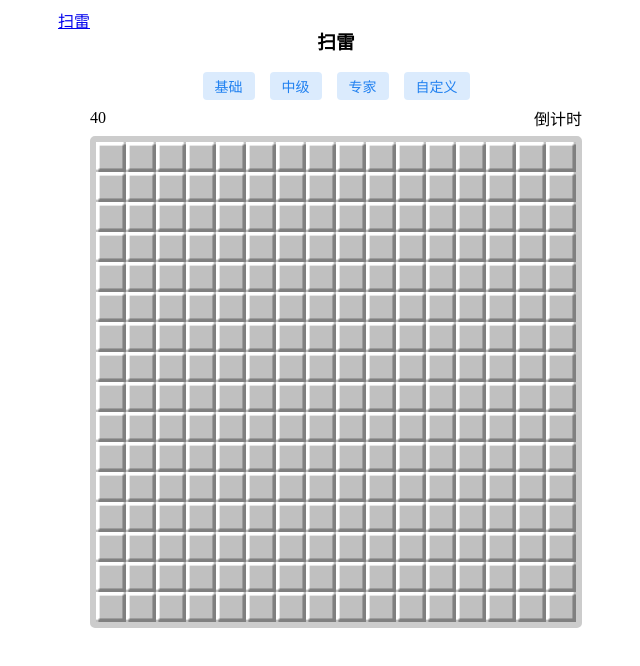
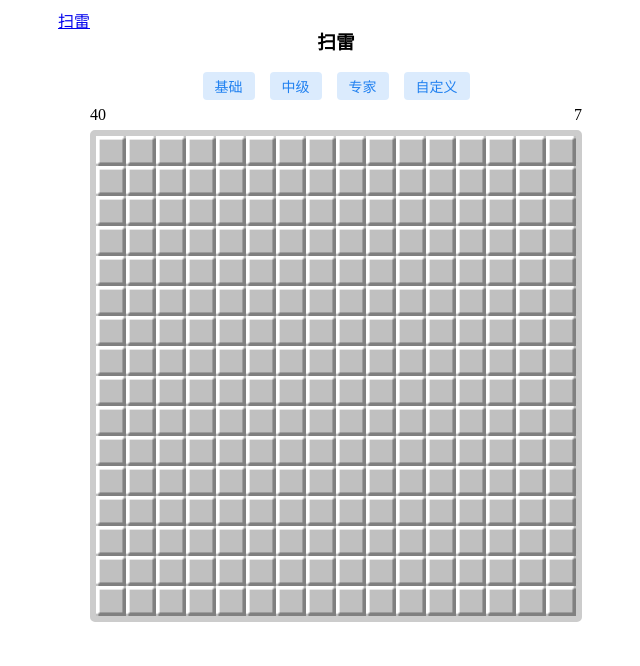
Before and after one commit to hyy126/game-list, a Vue app: page /#/minesweeper in a window 1280 px wide. Shown: the top 666 px of the page, without its empty margins (320-960 px from the left). Built offline with nearby package versions, Linux system fonts and the light colour scheme; a small style sheet from the web is missing.

Commit message:
feat: countdown

```diff
--- a/package.json
+++ b/package.json
@@ -1,6 +1,6 @@
 {
   "name": "mine-sweeper",
-  "version": "0.0.0",
+  "version": "1.0.0",
   "scripts": {
     "dev": "vite",
     "build": "vue-tsc --noEmit && vite build",
@@ -12,6 +12,7 @@
   },
   "devDependencies": {
     "@vitejs/plugin-vue": "^2.0.0",
+    "@vueuse/core": "^7.5.5",
     "less": "^4.1.2",
     "typescript": "^4.4.4",
     "vite": "^2.7.2",
--- a/src/views/mine-sweeper/config.ts
+++ b/src/views/mine-sweeper/config.ts
@@ -26,3 +26,6 @@ export const grid3 = [
   [0, -1], [0, 1],
   [1, -1], [1, 0], [1, 1]
 ]
+
+// 数字颜色等阶
+export const colorNumMap = new Map([[1, '#021AFF'], [2, '#1E8000'], [3, '#F80701'], [4, '#010780'], [5, '#800201'], [6, 'red'], [7, 'red'], [8, 'red']])
--- a/src/views/mine-sweeper/index.vue
+++ b/src/views/mine-sweeper/index.vue
@@ -5,7 +5,7 @@
       <span class="btn" @click="changeMode('low')">基础</span>
       <span class="btn" @click="changeMode('medium')">中级</span>
       <span class="btn" @click="changeMode('high')">专家</span>
-      <span class="btn">自定义</span>
+      <span class="btn" @click="changeCustomMode">自定义</span>
     </div>
     <div class="info-wrapper">
       <span>{{ markNum }}</span>
@@ -14,7 +14,7 @@
         :class="gameover ? 'icon-bukaixin' : gamewin ? 'icon-xiaolian-' : 'icon-kaixin'"
         @click="reset"
       ></i>
-      <span>倒计时</span>
+      <span>{{ counter }}</span>
     </div>
     <section class="game-wrapper" :style="responseSize">
       <template v-for="mineFileds) in list">
@@ -42,7 +42,7 @@
 
 <script lang="ts" setup>
 import { computed, nextTick, ref } from 'vue';
-import config from './config'
+import config, { colorNumMap } from './config'
 import { useMineSweeper } from './useMineSweeper'
 import type { MineField } from './useMineSweeper'
 
@@ -80,10 +80,7 @@ const fieldClass = (field: MineField) => {
   return ['mineField', className]
 }
 
-// 数字颜色等阶
-const colorNumMap = new Map([[1, '#021AFF'], [2, '#1E8000'], [3, '#F80701'], [4, '#010780'], [5, '#800201'], [6, 'red']])
-
-const { list, reset, mineHandle, markMine, markNum, gameover, gamewin } = useMineSweeper(sweeperData)
+const { list, reset, mineHandle, markMine, markNum, gameover, gamewin, counter } = useMineSweeper(sweeperData)
 
 const changeMode = (preset: 'low' | 'medium' | 'high') => {
   sweeperData.value = config.preset[preset]
@@ -91,6 +88,18 @@ const changeMode = (preset: 'low' | 'medium' | 'high') => {
     reset()
   })
 }
+
+const customPreset = ref({
+  width: 12,
+  height: 12,
+  mineNum: 25
+})
+
+
+const changeCustomMode = () => {
+
+}
+
 </script>
 
 <style lang="less">
@@ -131,9 +140,20 @@ h1 {
   align-items: center;
   justify-content: space-between;
   margin: 6px 0;
+
   .emoj {
     cursor: pointer;
     font-size: 30px;
+  }
+  span {
+    width: 80px;
+  }
+
+  span:nth-child(1) {
+    text-align: left;
+  }
+  span:nth-child(3) {
+    text-align: right;
   }
 }
 .game-wrapper {
--- a/src/views/mine-sweeper/useMineSweeper.ts
+++ b/src/views/mine-sweeper/useMineSweeper.ts
@@ -1,5 +1,6 @@
 import { computed, Ref, ref, watch } from "vue"
 import { grid3 } from './config'
+import { useInterval } from '@vueuse/core'
 
 export interface MineField {
   /**
@@ -48,6 +49,8 @@ export const useMineSweeper = (options: Ref<Options>) => {
 
   let list = ref<MineField[][]>([])
 
+  const { counter, pause, resume } = useInterval(1000, { immediate: false, controls: true })
+
   let gameover = ref(false)
 
   let gamewin = computed(() => showFieldNum.value === options.value.width * options.value.height)
@@ -56,6 +59,8 @@ export const useMineSweeper = (options: Ref<Options>) => {
   let showFieldNum = computed(() => list.value.flat().filter((field) => field.isShow || field.isMark).length)
 
   const init = () => {
+    counter.value = 0
+    resume();
     initList()
 
     // 获取地雷集合
@@ -151,6 +156,7 @@ export const useMineSweeper = (options: Ref<Options>) => {
   const reset = () => {
     list.value = []
     gameover.value = false
+    markNum.value = options.value.mineNum
     init()
   }
 
@@ -174,6 +180,7 @@ export const useMineSweeper = (options: Ref<Options>) => {
       field.hitMine = true
       gameover.value = true
       showAll()
+      pause()
     }
 
     if (field.mineNum === 0) {
@@ -215,7 +222,7 @@ export const useMineSweeper = (options: Ref<Options>) => {
     markMine,
     markNum,
     gameover,
-    gamewin,
+    gamewin, counter
   }
 }
 
```
Also changed, not shown: 2 other files (tests, documents, lock files or other folders).
